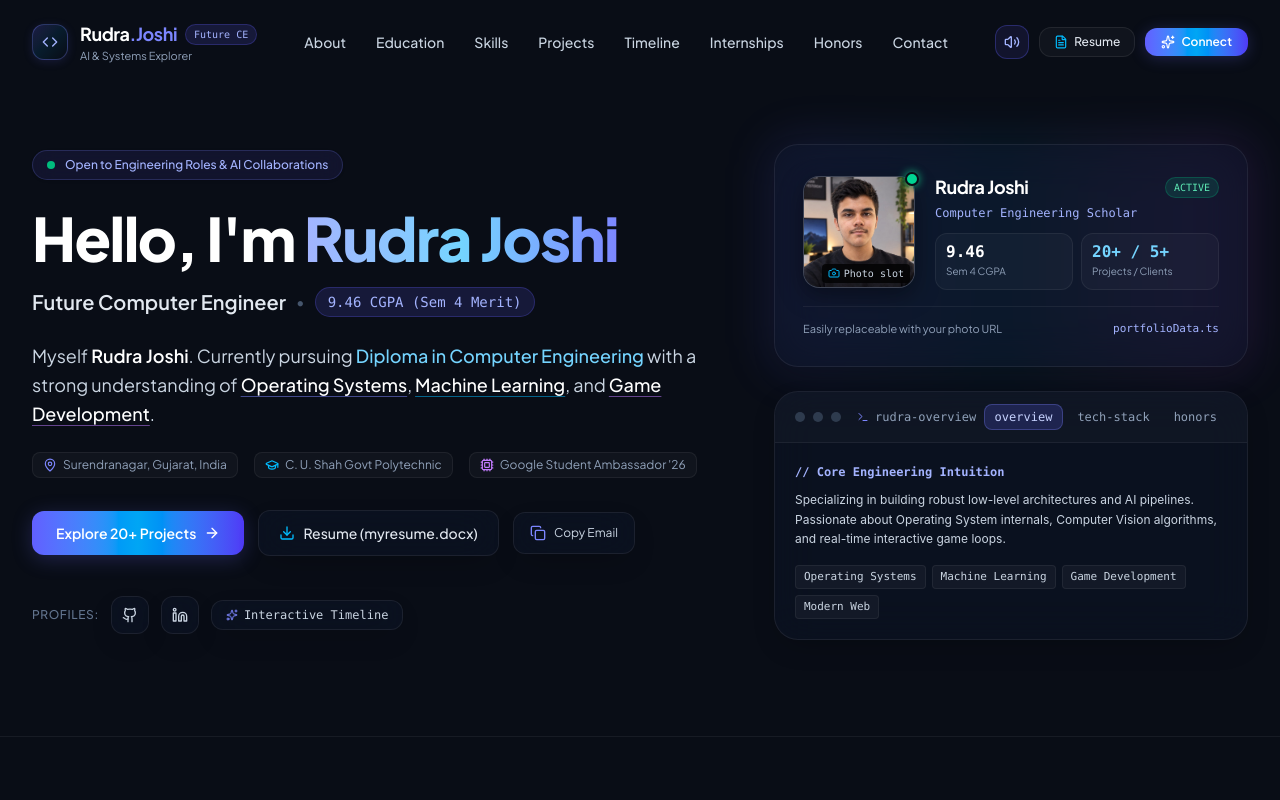
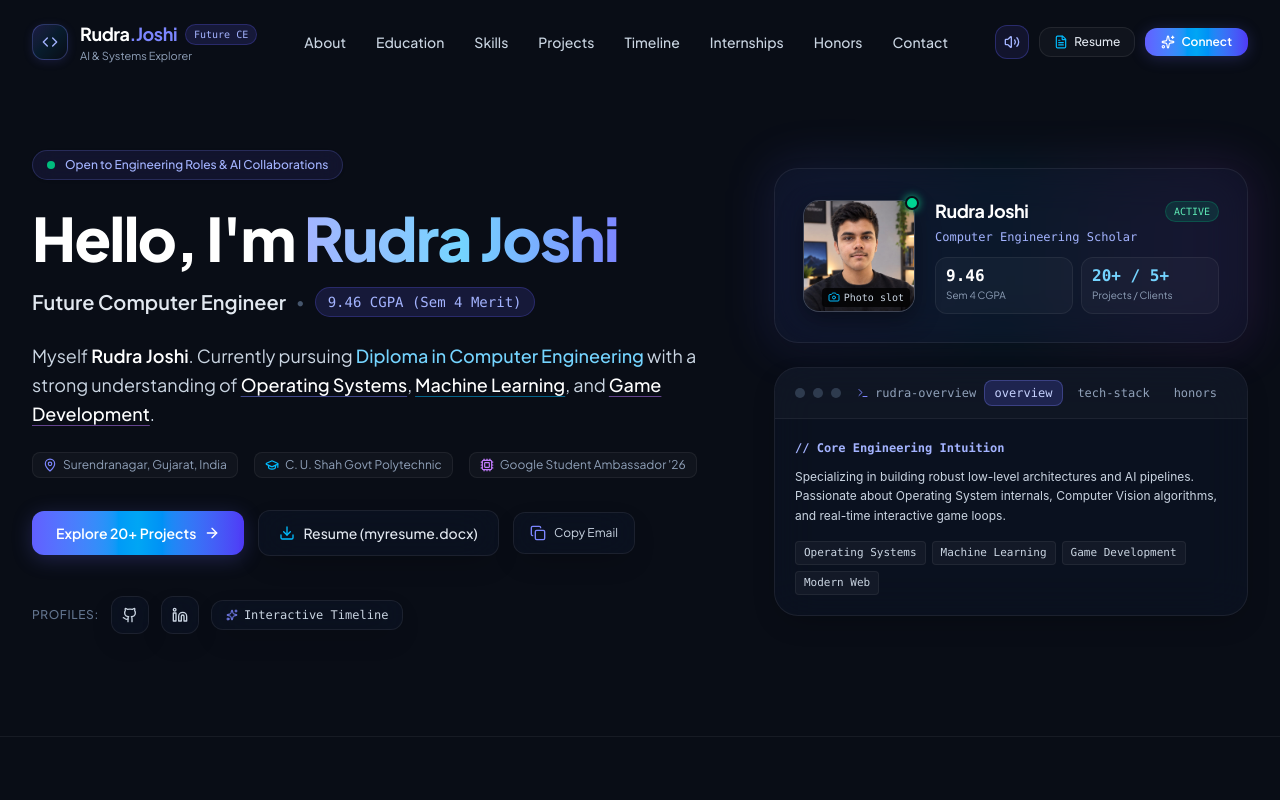
Before and after one commit to Rudra-Joshi0509/MyPortfolio_2026, a React (Vite) app: page / in a window 1280 px wide. Shown: the top 800 px of the page. Built offline with nearby package versions, Linux system fonts and the light colour scheme.

Commit message:
Remove photo URL placeholder from Hero component
Removed the placeholder text for photo URL replacement.

```diff
--- a/src/components/Hero.tsx
+++ b/src/components/Hero.tsx
@@ -228,11 +228,6 @@ export default function Hero({ onOpenResume }: HeroProps) {
                     </div>
                   </div>
                 </div>
-
-                <div className="mt-4 pt-3.5 border-t border-white/[0.06] flex items-center justify-between text-[11px] text-slate-400">
-                  <span>Easily replaceable with your photo URL</span>
-                  <span className="text-indigo-300 font-mono">portfolioData.ts</span>
-                </div>
               </div>
             </div>
 
```
